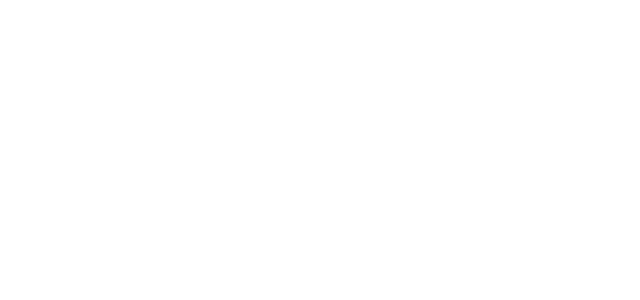
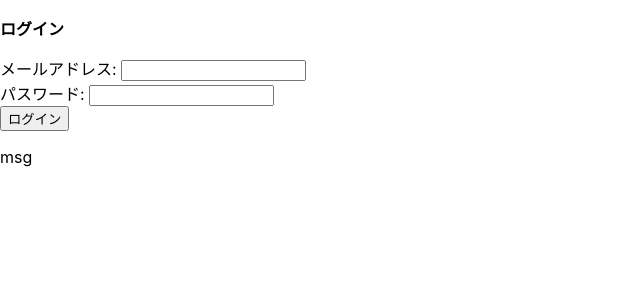
Before and after one commit to yyamada12/login, a React (Create React App) app in the folder client/react/: page /login in a window 1280 px wide. Shown: the top 300 px of the page, without its empty margins (0-640 px from the left). Built offline with nearby package versions, Linux system fonts and the light colour scheme.

Commit message:
add login view

```diff
--- a/client/react/src/App.tsx
+++ b/client/react/src/App.tsx
@@ -1,4 +1,5 @@
 import Register from 'components/Register'
+import Login from 'components/Login'
 
 import {
   BrowserRouter as Router,
@@ -13,6 +14,9 @@
         <Route path="/register">
           <Register />
         </Route>
+        <Route path="/login">
+          <Login />
+        </Route>
       </Switch>
     </Router>
   )
--- /dev/null
+++ b/client/react/src/components/Login.tsx
@@ -0,0 +1,77 @@
+import React, { useState } from 'react'
+import { useForm } from 'react-hook-form'
+
+import axios from 'axios'
+import 'external/axios_settings'
+
+const Login: React.FC = () => {
+  const [email, setEmail] = useState('')
+  const [password, setPassword] = useState('')
+  const [msg, setMsg] = useState('msg')
+
+  const { register, handleSubmit, errors } = useForm()
+
+  const onClick = () => {
+    axios
+      .post('/login', {
+        email: email,
+        password: password,
+      })
+      .then(() => {
+        // TODO: トップ画面へリダイレクト
+      })
+      .catch((err) => {
+        if (err.response) {
+          setMsg(err.response.data.msg)
+        }
+      })
+  }
+
+  return (
+    <React.Fragment>
+      <form onSubmit={handleSubmit(onClick)}>
+        <p>
+          <b>ログイン</b>
+        </p>
+
+        <label>メールアドレス: </label>
+        <input
+          type="email"
+          name="email"
+          onChange={(e: React.ChangeEvent<HTMLInputElement>) =>
+            setEmail(e.target.value)
+          }
+          value={email}
+          ref={register({
+            required: 'メールアドレスを入力してください',
+          })}
+        />
+        {errors.email && errors.email.message}
+
+        <br />
+
+        <label>パスワード: </label>
+        <input
+          type="password"
+          name="password"
+          onChange={(e: React.ChangeEvent<HTMLInputElement>) =>
+            setPassword(e.target.value)
+          }
+          value={password}
+          ref={register({
+            required: 'パスワードを入力してください',
+          })}
+        />
+
+        <br />
+
+        <button type="submit">ログイン</button>
+
+        <br />
+        <p>{msg}</p>
+      </form>
+    </React.Fragment>
+  )
+}
+
+export default Login
```
